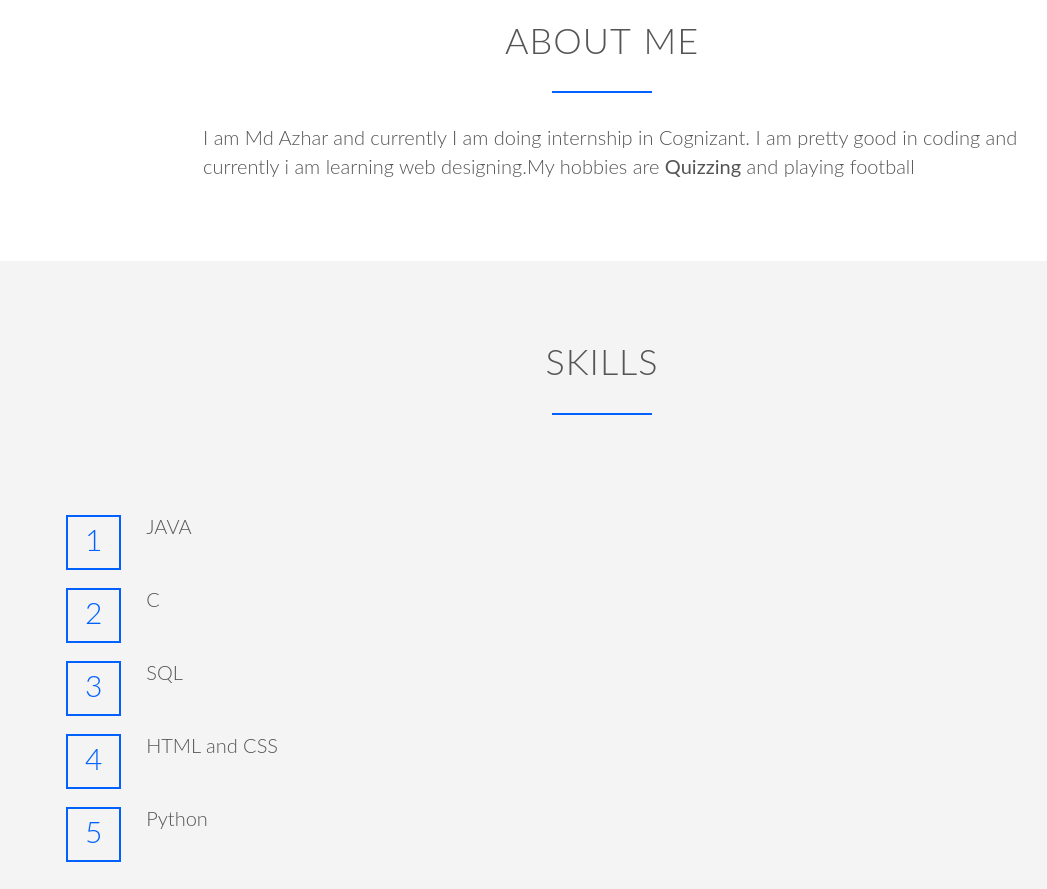
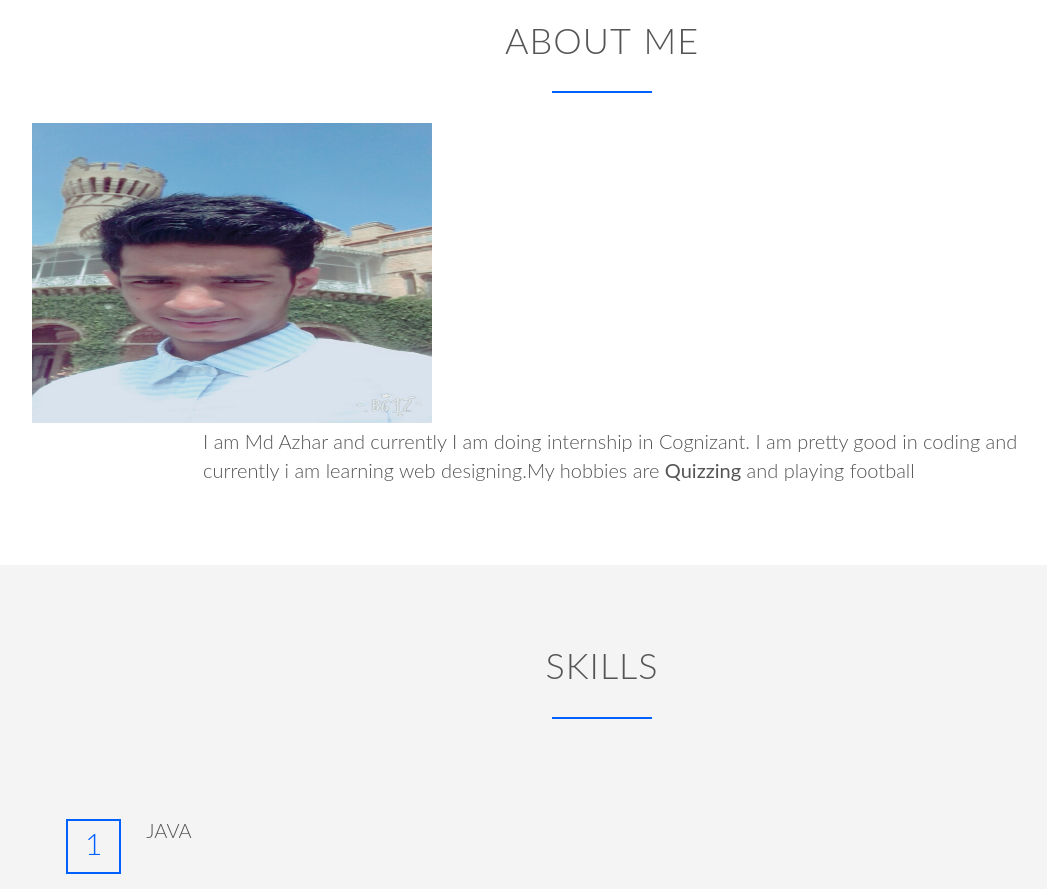
Before and after one commit to MdAzhar123/MdAzhar123.github.io, a plain HTML site: page index.html in a window 1280 px wide. Shown: the part 860-1749 px from the top of the page, without its empty margins (38-1085 px from the left). Drawn offline with Linux system fonts and the light colour scheme.

Commit message:
Update index.html

```diff
--- a/index.html
+++ b/index.html
@@ -31,6 +31,18 @@
         <section class="section-features js--section-features" id="features">
             <div class="row">
                 <h2>About Me </h2>
+
+
+
+
+
+<figure class="skill-photo2">
+                        <img src="MdAzhar123.github.io/files/azh.jpg" width="400" height="300" alt="azhar">
+                    </figure>
+
+
+
+
                 <p class="about-me">I am Md Azhar and currently I am doing internship in Cognizant. I am pretty good in coding and currently i am learning web designing.My hobbies are <b>Quizzing</b> and playing football</p>
 
             </div>
```
